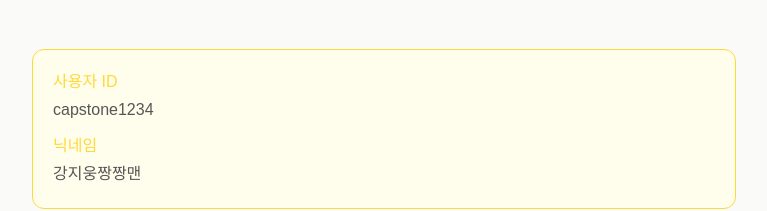
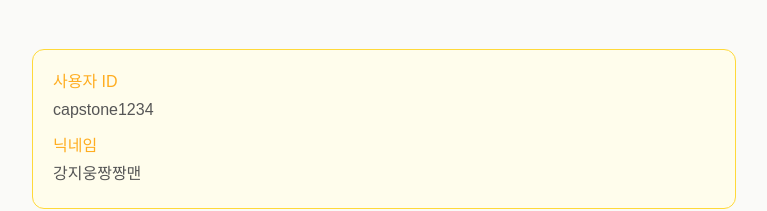
Before and after one commit to xuuwon/maeumgyeol, a Next.js app: page /profile in a window 1280 px wide. Shown: the part 316-527 px from the top of the page, without its empty margins (256-1023 px from the left). Built offline with nearby package versions, Linux system fonts and the light colour scheme; a web font is replaced by a local one.

Commit message:
style: 텍스트 색상 변경

```diff
--- a/src/app/profile/page.tsx
+++ b/src/app/profile/page.tsx
@@ -23,12 +23,12 @@ const Page = () => {
       <div className="flex flex-col w-full h-40 gap-3 p-5 border border-1 border-main-yellow bg-bg-yellow rounded-xl">
         {/* 회원정보 박스 */}
         <div className="flex flex-col gap-1">
-          <p className="text-main-yellow">사용자 ID</p>
+          <p className="text-[#ffad20]">사용자 ID</p>
           <p>capstone1234</p>
         </div>
 
         <div className="flex flex-col gap-1">
-          <p className="text-main-yellow">닉네임</p>
+          <p className="text-[#ffad20]">닉네임</p>
           <p>강지웅짱짱맨</p>
         </div>
       </div>
```
